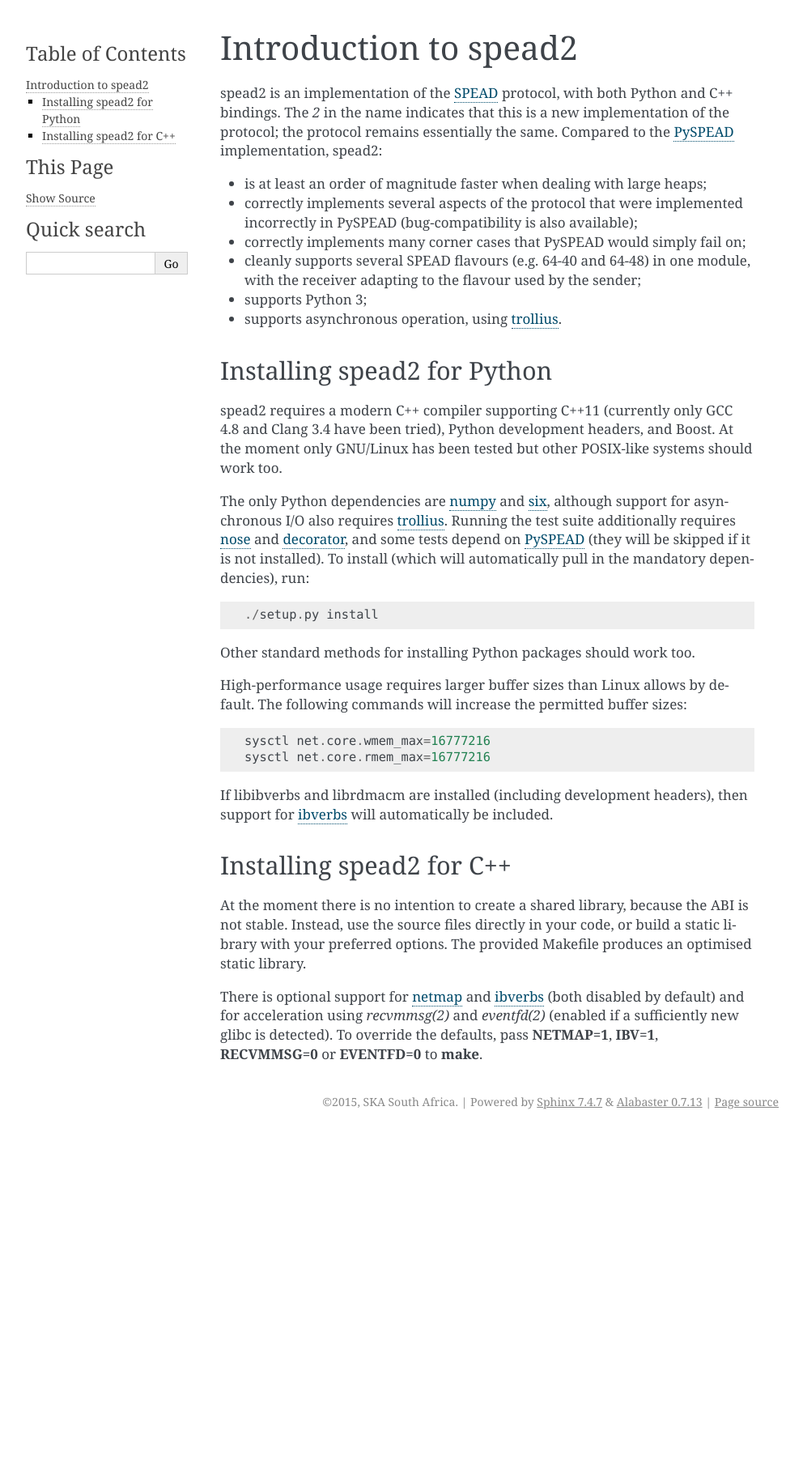
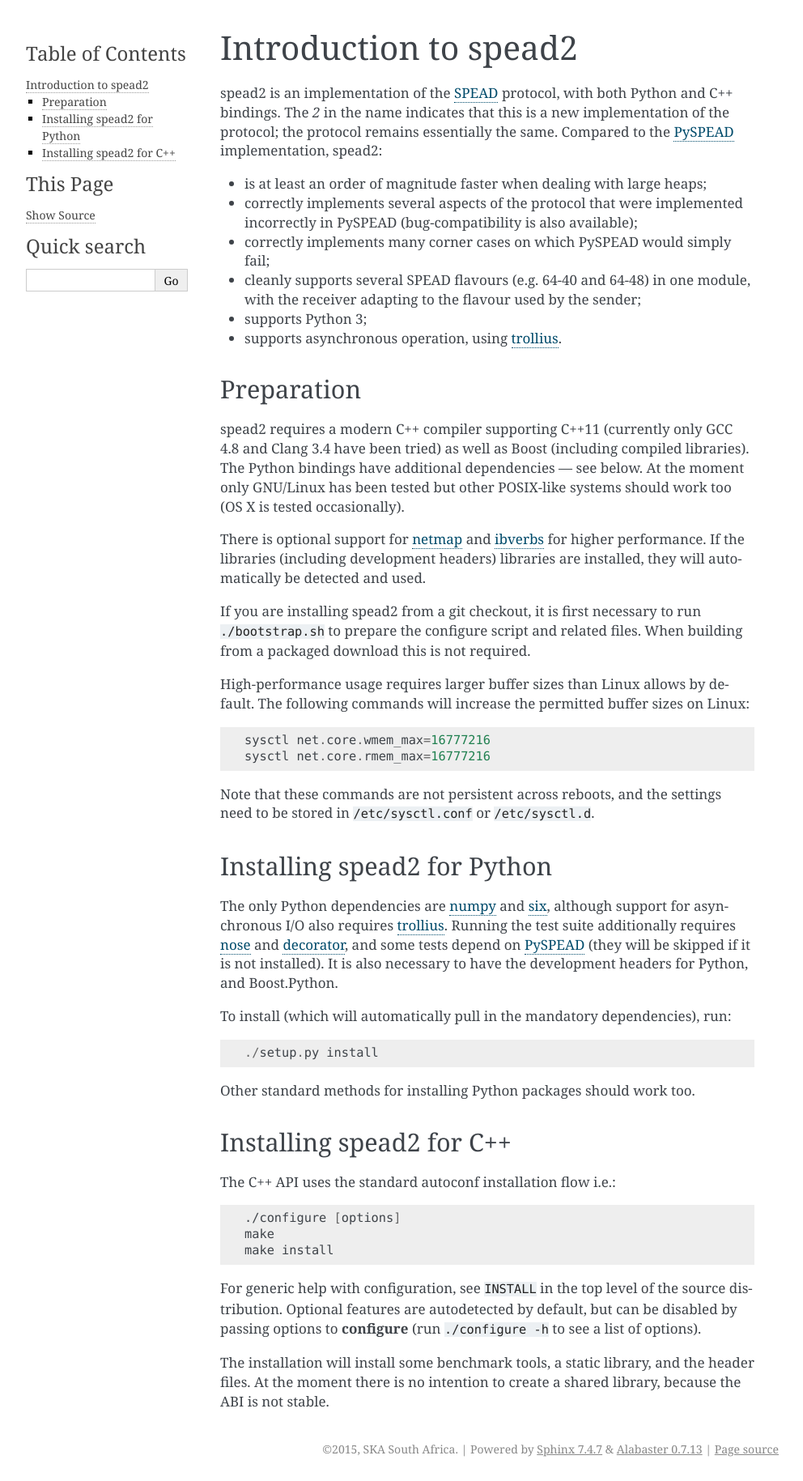
Before and after one commit to ska-sa/spead2, a Sphinx documentation site: the page built from doc/introduction.rst, in a window 1280 px wide. Shown: the whole page at 81% size, without its empty margins (148-1140 px from the left). Built offline with Sphinx 7.4.7, drawn with Linux system fonts in a browser that asks for light colours; before the commit the page ends 1400 px from its top, so only the background shows below that.

Commit message:
Update documentation for autoconf/automake

```diff
--- a/README.rst
+++ b/README.rst
@@ -17,7 +17,7 @@
 - is at least an order of magnitude faster when dealing with large heaps;
 - correctly implements several aspects of the protocol that were implemented
   incorrectly in PySPEAD (bug-compatibility is also available);
-- correctly implements many corner cases that PySPEAD would simply fail on;
+- correctly implements many corner cases on which PySPEAD would simply fail;
 - cleanly supports several SPEAD flavours (e.g. 64-40 and 64-48) in one
   module, with the receiver adapting to the flavour used by the sender;
 - supports Python 3;
--- a/doc/changelog.rst
+++ b/doc/changelog.rst
@@ -3,7 +3,9 @@
 
 .. rubric:: Development version
 
-- Change the C++ API installation to use autoconf and automake
+- The C++ API installation has been changed to use autoconf and automake. As a
+  result, it is possible to run ``make install`` and get the static library,
+  headers, and tools installed.
 - Add support for sending data using libibverbs API (previously only supported
   for receiving)
 - Add :option:`--memcpy-nt` to :program:`spead2_recv.py` and
--- a/doc/introduction.rst
+++ b/doc/introduction.rst
@@ -1,6 +1,5 @@
 Introduction to spead2
 ======================
-
 spead2 is an implementation of the SPEAD_ protocol, with both Python and C++
 bindings. The *2* in the name indicates that this is a new implementation of
 the protocol; the protocol remains essentially the same. Compared to the
@@ -9,7 +8,7 @@
 - is at least an order of magnitude faster when dealing with large heaps;
 - correctly implements several aspects of the protocol that were implemented
   incorrectly in PySPEAD (bug-compatibility is also available);
-- correctly implements many corner cases that PySPEAD would simply fail on;
+- correctly implements many corner cases on which PySPEAD would simply fail;
 - cleanly supports several SPEAD flavours (e.g. 64-40 and 64-48) in one
   module, with the receiver adapting to the flavour used by the sender;
 - supports Python 3;
@@ -19,19 +18,44 @@
 .. _PySPEAD: https://github.com/ska-sa/PySPEAD/
 .. _trollius: http://trollius.readthedocs.io/
 
+Preparation
+-----------
+spead2 requires a modern C++ compiler supporting C++11 (currently only GCC 4.8
+and Clang 3.4 have been tried) as well as Boost (including compiled libraries).
+The Python bindings have additional dependencies — see below. At the moment
+only GNU/Linux has been tested but other POSIX-like systems should work too (OS
+X is tested occasionally).
+
+There is optional support for netmap_ and ibverbs_ for higher performance. If
+the libraries (including development headers) libraries are installed, they
+will automatically be detected and used.
+
+.. _netmap: https://github.com/luigirizzo/netmap
+.. _ibverbs: https://www.openfabrics.org/downloads/libibverbs/README.html
+
+If you are installing spead2 from a git checkout, it is first necessary to run
+``./bootstrap.sh`` to prepare the configure script and related files. When
+building from a packaged download this is not required.
+
+High-performance usage requires larger buffer sizes than Linux allows by
+default. The following commands will increase the permitted buffer sizes on
+Linux::
+
+    sysctl net.core.wmem_max=16777216
+    sysctl net.core.rmem_max=16777216
+
+Note that these commands are not persistent across reboots, and the settings
+need to be stored in :file:`/etc/sysctl.conf` or :file:`/etc/sysctl.d`.
+
 Installing spead2 for Python
 ----------------------------
-
-spead2 requires a modern C++ compiler supporting C++11 (currently only GCC 4.8
-and Clang 3.4 have been tried), Python development headers, and
-Boost. At the moment only GNU/Linux has been tested but other POSIX-like
-systems should work too.
-
 The only Python dependencies are numpy_ and six_, although support for
 asynchronous I/O also requires trollius_. Running the test suite additionally
 requires nose_ and decorator_, and some tests depend on PySPEAD_ (they will be
-skipped if it is not installed). To install (which will automatically pull in
-the mandatory dependencies), run::
+skipped if it is not installed). It is also necessary to have the development
+headers for Python, and Boost.Python.
+
+To install (which will automatically pull in the mandatory dependencies), run::
 
     ./setup.py install
 
@@ -42,25 +66,21 @@
 .. _nose: https://nose.readthedocs.io/en/latest/
 .. _decorator: http://pythonhosted.org/decorator/
 
-High-performance usage requires larger buffer sizes than Linux allows by
-default. The following commands will increase the permitted buffer sizes::
-
-    sysctl net.core.wmem_max=16777216
-    sysctl net.core.rmem_max=16777216
-
-If libibverbs and librdmacm are installed (including development headers), then
-support for :doc:`ibverbs <py-ibverbs>` will automatically be included.
-
 Installing spead2 for C++
 -------------------------
-At the moment there is no intention to create a shared library, because the
-ABI is not stable. Instead, use the source files directly in your code, or
-build a static library with your preferred options. The provided Makefile
-produces an optimised static library.
+The C++ API uses the standard autoconf installation flow i.e.:
 
-There is optional support for :doc:`netmap <cpp-netmap>` and :doc:`ibverbs
-<py-ibverbs>` (both disabled by default)
-and for acceleration using :manpage:`recvmmsg(2)` and :manpage:`eventfd(2)`
-(enabled if a sufficiently new glibc is detected). To override the defaults,
-pass :makevar:`NETMAP=1`, :makevar:`IBV=1`, :makevar:`RECVMMSG=0` or
-:makevar:`EVENTFD=0` to :program:`make`.
+.. code-block:: sh
+
+    ./configure [options]
+    make
+    make install
+
+For generic help with configuration, see :file:`INSTALL` in the top level of
+the source distribution. Optional features are autodetected by default, but can
+be disabled by passing options to :program:`configure` (run ``./configure -h``
+to see a list of options).
+
+The installation will install some benchmark tools, a static library, and the
+header files. At the moment there is no intention to create a shared library,
+because the ABI is not stable.
```
Also changed, not shown: 2 other files.
